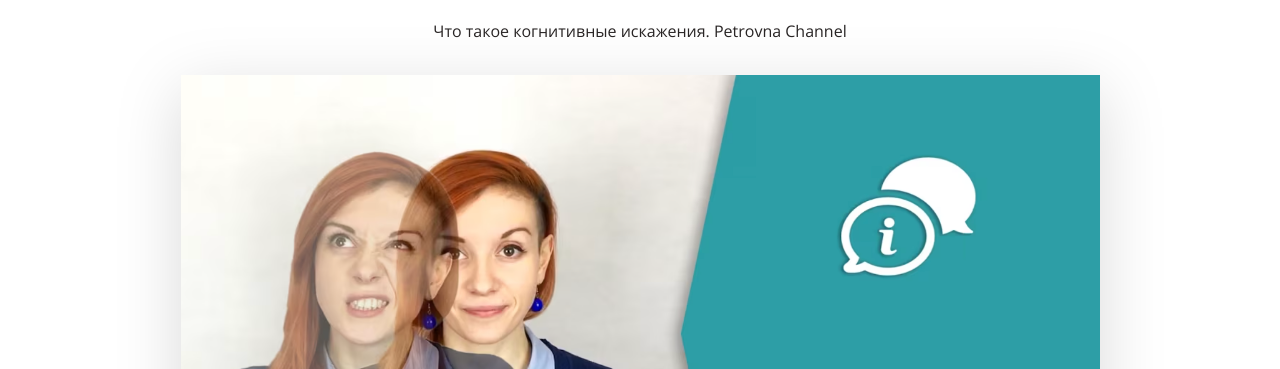
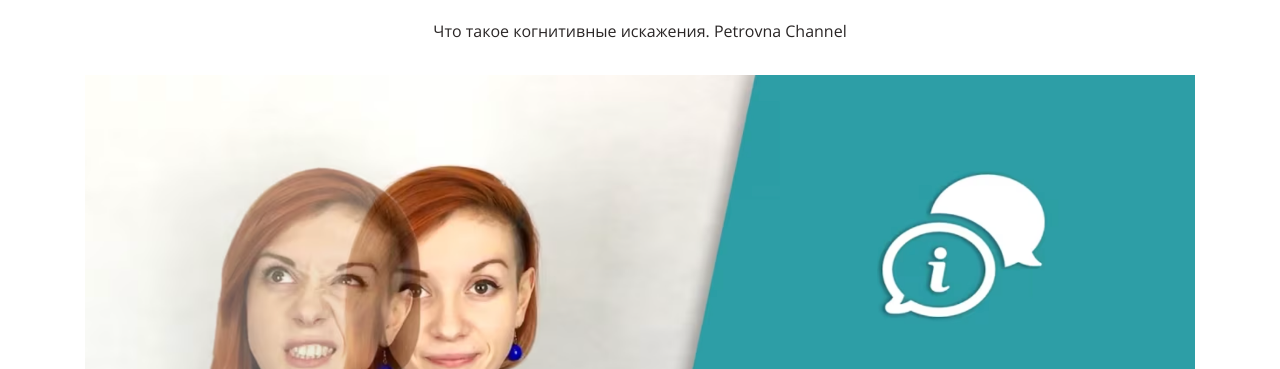
Before and after one commit to lasnick7/layout-designer-project-58, a website: page src/index.html in a window 1280 px wide. Shown: the part 1176-1545 px from the top of the page. Drawn offline with Linux system fonts and the light colour scheme.

Commit message:
dkslkakgj

```diff
--- a/src/styles/styles.css
+++ b/src/styles/styles.css
@@ -222,7 +222,7 @@ header .container {
 #preview-image {
   text-align: center;
   margin: 0;
-  height: 547px;
+  height: 654px;
 }
 
 #preview-image h1 {
@@ -233,7 +233,7 @@ header .container {
   margin-bottom: 30px;
 }
 
-#preview-image-link {
+#preview-image-link-a {
   width: 919px;
   height: 517px;
   filter: drop-shadow(0 16px 32px rgba(0 0 0 / 15%));
@@ -241,6 +241,11 @@ header .container {
   margin-top: -200px;
   top: 200px;
   z-index: 2;
+}
+
+#preview-image-link {
+  width: 100%;
+  height: 100%;
 }
 
 /** NAVIGATOR STYLE **/
```
